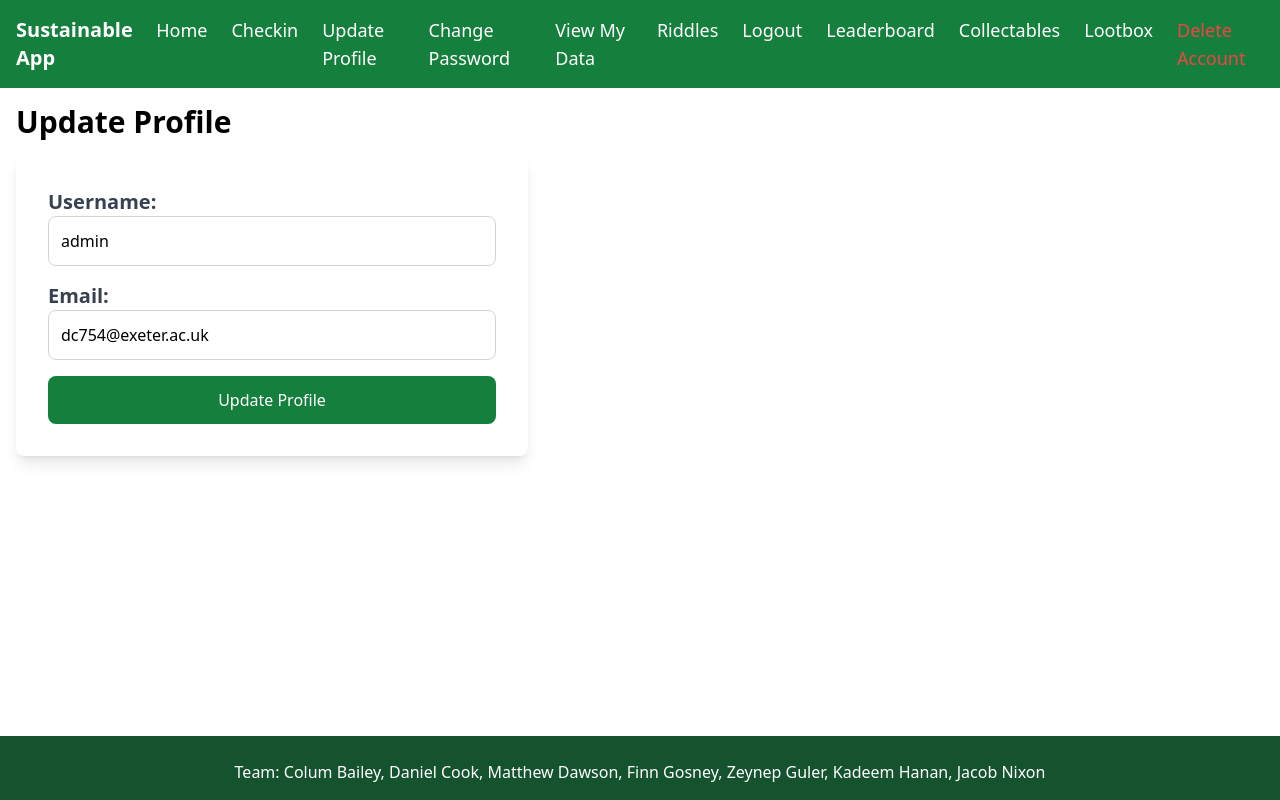
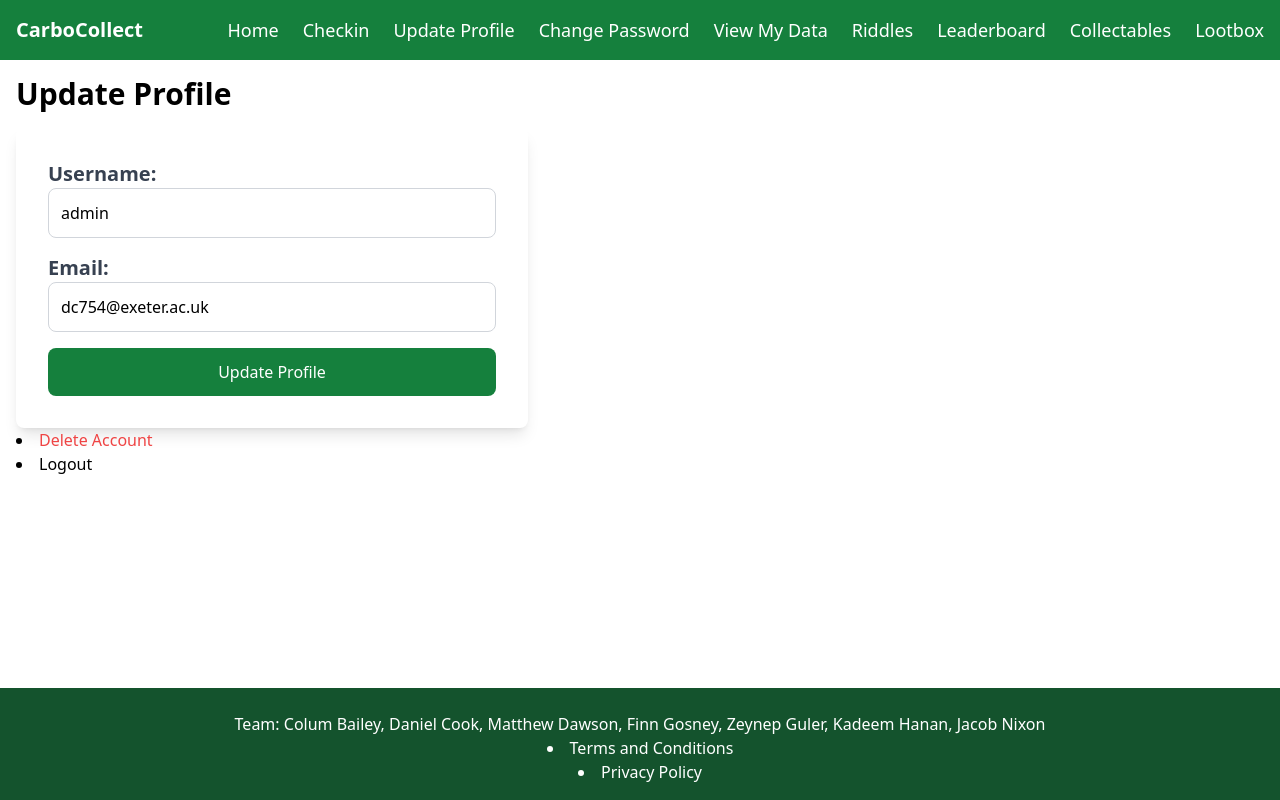
Before and after one commit to FinnGos/Group-Engineering-Project, a Django app: page /home/accounts/update_profile/ in a window 1280 px wide. Run offline with Django 4.2, Linux system fonts and the light colour scheme; a user stored in the database is signed in; some libraries are stand-ins or nearby versions.

Commit message:
added terms and conditions and privacy policy to footer moved delete and logout account to update profile

```diff
--- a/SustainableApplication/templates/base.html
+++ b/SustainableApplication/templates/base.html
@@ -74,7 +74,7 @@
   <!-- Navbar -->
   <nav class="bg-green-700 text-white p-4" x-data="{ open: false }">
     <div class="container mx-auto flex justify-between items-center">
-        <div class="text-xl font-bold">Sustainable App</div>
+        <div class="text-xl font-bold">CarboCollect</div>
 
       <!-- Desktop Menu -->
       <ul class="hidden md:flex space-x-6 text-lg">
@@ -100,15 +100,12 @@
         {% endif %}
 
         {% if user.is_authenticated %}
-        <li><a href="{% url 'logout' %}" class="hover:underline">Logout</a></li>
         {% endif %}
 
         <li><a href="{% url 'leaderboard' %}" class="hover:underline">Leaderboard</a></li>
         <li><a href="{% url 'collectable_gallery' %}" class="hover:underline">Collectables</a></li>
         <li><a href="{% url 'open_lootbox' %}" class="hover:underline">Lootbox</a></li>
         {% if user.is_authenticated %}
-        <li><a href="{% url 'delete_account' %}" id="delete-account-link" class="hover:underline text-red-500">Delete
-            Account</a></li>
         {% endif %}
       </ul>
 
@@ -144,8 +141,6 @@
         {% endif %}
 
         {% if user.is_authenticated %}
-        <li><a href="{% url 'logout' %}" class="hover:underline">Logout</a></li>
-        <li><a href="{% url 'delete_account' %}" id="delete-account-link-mobile"
           <li><a href="{% url 'update_profile' %}" class="hover:underline">Update Profile</a></li>
           <li><a href="{% url 'change_password' %}" class="hover:underline">Change Password</a></li>
           <li><a href="{% url 'view_user_data' %}" class="hover:underline">View My Data</a></li>
@@ -172,6 +167,8 @@
       </div>
       <p class="mt-2 footer-text">
         Team: Colum Bailey, Daniel Cook, Matthew Dawson, Finn Gosney, Zeynep Guler, Kadeem Hanan, Jacob Nixon
+                  <li><a href="{% url 'TermsAndConditions' %}" class="hover:underline">Terms and Conditions</a></li>
+          <li><a href="{% url 'PrivacyPolicy' %}" class="hover:underline">Privacy Policy</a></li>
       </p>
     </div>
   </footer>
--- a/SustainableApplication/templates/registration/update_profile.html
+++ b/SustainableApplication/templates/registration/update_profile.html
@@ -10,15 +10,19 @@
     {% csrf_token %}
     <div class="mb-4">
       <label for="id_username" class="block text-xl font-bold text-gray-700">Username:</label>
-      <input type="text" name="username" id="id_username" value="{{ user.username }}" class="w-full p-3 border border-gray-300 rounded-lg" required>
+      <input type="text" name="username" id="id_username" value="{{ user.username }}"
+        class="w-full p-3 border border-gray-300 rounded-lg" required>
     </div>
     <div class="mb-4">
       <label for="id_email" class="block text-xl font-bold text-gray-700">Email:</label>
-      <input type="email" name="email" id="id_email" value="{{ user.email }}" class="w-full p-3 border border-gray-300 rounded-lg" readonly>
+      <input type="email" name="email" id="id_email" value="{{ user.email }}"
+        class="w-full p-3 border border-gray-300 rounded-lg" readonly>
     </div>
     <button type="submit" class="w-full bg-green-700 text-white px-6 py-3 rounded-lg hover:bg-green-800">
       Update Profile
     </button>
   </form>
+  <li><a href="{% url 'delete_account' %}" id="delete-account-link" class="hover:underline text-red-500">Delete Account</a></li>
+        <li><a href="{% url 'logout' %}" class="hover:underline">Logout</a></li>
 </div>
 {% endblock %}
```
